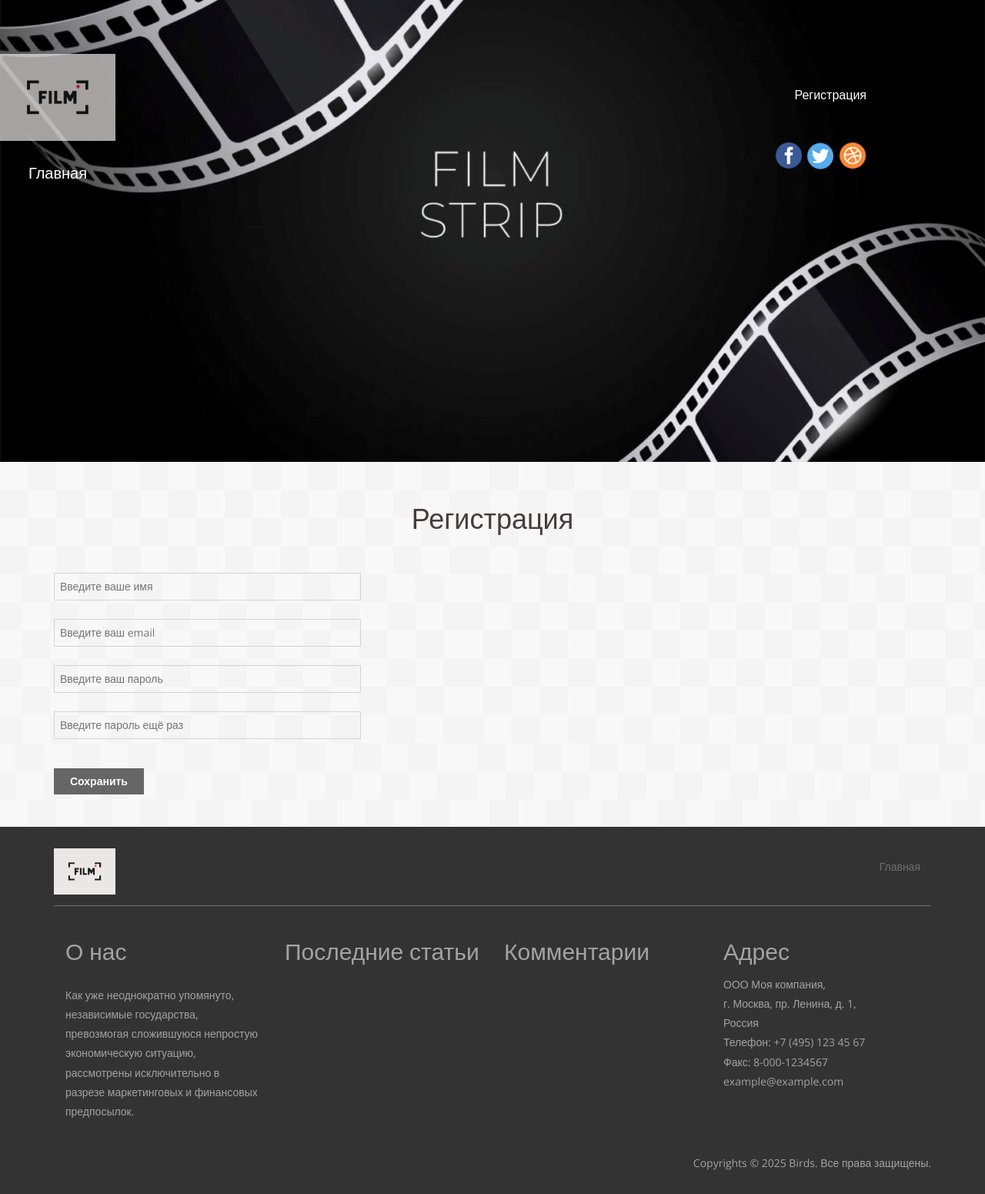
After one commit to TutunkinVladislav/Blog, a Django app: page /films/regist in a window 1280 px wide. The commit adds this page. Shown: the whole page at 77% size. Run offline with Django 3.2, Linux system fonts and the light colour scheme; data that the repository does not hold is empty; some libraries are stand-ins or nearby versions.

Commit message:
Add registration users

```diff
--- a/films/forms.py
+++ b/films/forms.py
@@ -1,6 +1,7 @@
 from django import forms
+from django.core.exceptions import ValidationError
 
-from films.models import Comment
+from films.models import Comment, User
 
 
 class SearchForm(forms.Form):
@@ -12,7 +13,6 @@ class SearchForm(forms.Form):
 
 
 class CreateCommentForm(forms.ModelForm):
-
     class Meta:
         model = Comment
         fields = ('name', 'email', 'text')
@@ -26,3 +26,39 @@ class CreateCommentForm(forms.ModelForm):
             'email': forms.TextInput(attrs={'placeholder': 'Email'}),
             'text': forms.Textarea(attrs={'placeholder': 'Комментарий'}),
         }
+
+
+class CreateUserForm(forms.Form):
+    name = forms.CharField(
+        label='',
+        max_length=70,
+        required=True,
+        widget=forms.TextInput(attrs={'placeholder': 'Введите ваше имя'})
+    )
+    email = forms.EmailField(
+        label='',
+        max_length=100,
+        required=True,
+        widget=forms.EmailInput(attrs={'placeholder': 'Введите ваш email'})
+    )
+    password = forms.CharField(
+        label='',
+        required=True,
+        widget=forms.PasswordInput(attrs={'placeholder': 'Введите ваш пароль'})
+    )
+    repeat_password = forms.CharField(
+        label='',
+        required=True,
+        widget=forms.PasswordInput(attrs={'placeholder': 'Введите пароль ещё раз'})
+    )
+
+    def clean(self):
+        cleaned_data = super().clean()
+        password = cleaned_data.get('password')
+        repeat_password = cleaned_data.get('repeat_password')
+        email = cleaned_data.get('email')
+        if password != repeat_password:
+            raise ValidationError('Пароли должны совпадать')
+        if (User.objects.filter(email=email).exists()
+                or User.objects.filter(username=email).exists()):
+            raise ValidationError('Пользователь с таким email уже существует')
--- a/films/static/css/style.css
+++ b/films/static/css/style.css
@@ -18,7 +18,7 @@ body a {
 .banner{
   background: url(../images/6.jpg) no-repeat 0px 0px;
   background-size: cover;
-  min-height: 650px;
+  min-height: 600px;
 }
 .logo{
 	opacity: 0.7;
@@ -909,15 +909,16 @@ font-size: 36px;
 }
 .contact-form h3{
 	font-size: 36px;
-	margin: 0;
+	margin-top: -30px;
+	margin-bottom: 50px;
 	color: #473B3B;
 	text-align:center;
 }
 .contact-form form{
 	margin:2em 0 0 0;
 }
-.contact-form input[type="text"] {
-  width: 32.3%;
+.contact-form input[type="text"], input[type="password"], input[type="email"] {
+  width: 35%;
   color: #898888;
   background: none;
   outline: none;
@@ -1448,3 +1449,17 @@ font-size: 36px;
 .regist a:hover {
 	text-decoration: underline;
 }
+
+.regist_success {
+	background-color: #FFFFFF;
+	text-align: center;
+}
+.regist_success img {
+	width: 30%;
+}
+
+/*validation*/
+
+.errorlist {
+	color: #f10909;
+}
--- a/films/templates/main.html
+++ b/films/templates/main.html
@@ -38,7 +38,7 @@
 				</div>
 				<div class="banner-grid-info">
 					<div class="social-icons">
-                        <div class="regist"><a href="">Регистрация</a></div>
+                        <div class="regist"><a href="{% url 'regist' %}">Регистрация</a></div>
 						<ul>
 							<li><a href="#" class="facebook"></a></li>
 							<li><a href="#" class="facebook twitter"></a></li>
--- /dev/null
+++ b/films/templates/regist.html
@@ -0,0 +1,32 @@
+{% extends 'index.html' %}
+{% block title %}
+    <title>Регистрация</title>
+{% endblock %}
+{% block content %}
+    {% load static %}
+    <div class="contact">
+		<!-- container -->
+		<div class="container">
+			<div class="contact-grids">
+                {% if success %}
+                    <div class="regist_success">
+                        <img src="{% static 'images/success_regist.jpg' %}" alt="" />
+                        <h2>Вы успешно зарегистрированы!</h2>
+                        <br>
+                        <p><a href="{% url 'index' %}">Вернуться на главную страницу</a></p>
+                    </div>
+                {% else %}
+                    <div class="contact-form">
+                        <h3>Регистрация</h3>
+                        <form action="{% url 'regist' %}" method="POST">
+                            {% csrf_token %}
+                            {{ form.as_p }}
+                            <input type="submit" value="Сохранить">
+                        </form>
+                    </div>
+                {% endif %}
+                <div class="clearfix"> </div>
+            </div>
+        </div>
+    </div>
+{% endblock %}
--- a/films/urls.py
+++ b/films/urls.py
@@ -8,5 +8,5 @@ urlpatterns = [
     url(r'^genre/(?P<id>\d+)$', views.page_genre, name='page_genre'),
     url(r'^posts/(?P<pk>\d+)$', views.page_post, name='page_post'),
     path('search', views.search, name='search'),
-    # path('create_comment', views.create_comment, name='create_comment'),
+    path('regist', views.regist, name='regist'),
 ]
--- a/films/views.py
+++ b/films/views.py
@@ -1,9 +1,11 @@
+from django.contrib.auth.models import Group
 from django.core.paginator import Paginator, PageNotAnInteger, EmptyPage
 from django.db.models import Q
+from django.forms import forms
 from django.shortcuts import render, get_object_or_404, redirect
 
-from films.forms import SearchForm, CreateCommentForm
-from films.models import Genre, Post, Comment
+from films.forms import SearchForm, CreateCommentForm, CreateUserForm
+from films.models import Genre, Post, Comment, User
 
 
 def index(request):
@@ -67,3 +69,23 @@ def search(request):
         genre_comments = ''
         context = {'posts': posts, 'query': query, 'films': films, 'genre_comments': genre_comments}
         return render(request, 'search.html', context=context)
+
+
+def regist(request):
+    if request.method == 'POST':
+        form = CreateUserForm(request.POST)
+        if form.is_valid():
+            name = form.cleaned_data['name']
+            email = form.cleaned_data['email']
+            password = form.cleaned_data['password']
+
+            user = User.objects.create_user(email, email, password)
+            user.first_name = name
+            group = Group.objects.get(name='Авторы')
+            user.groups.add(group)
+            user.save()
+            success = True
+            return render(request, 'regist.html', {'success': success})
+    else:
+        form = CreateUserForm()
+    return render(request, 'regist.html', {'form': form})
```
